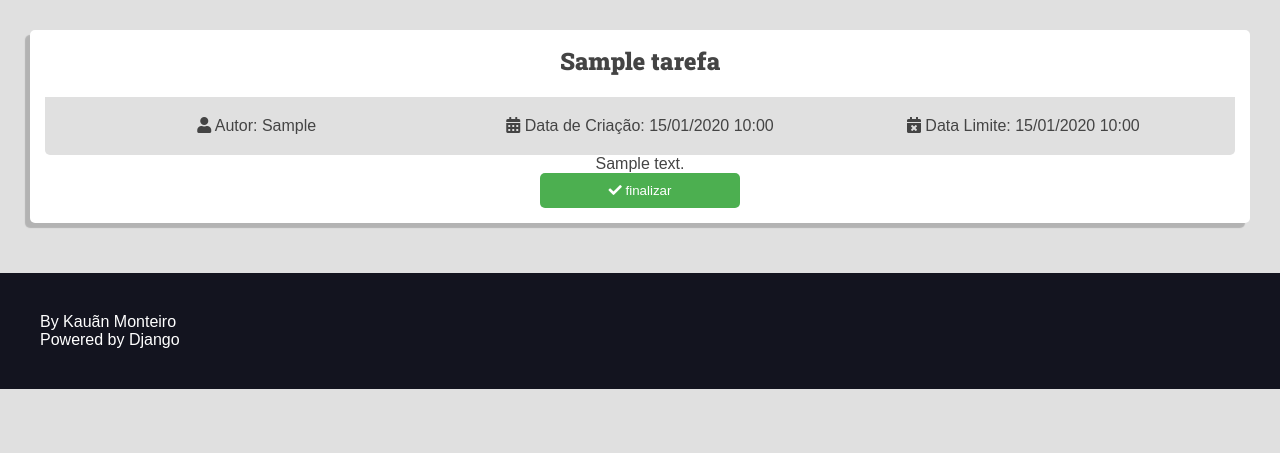
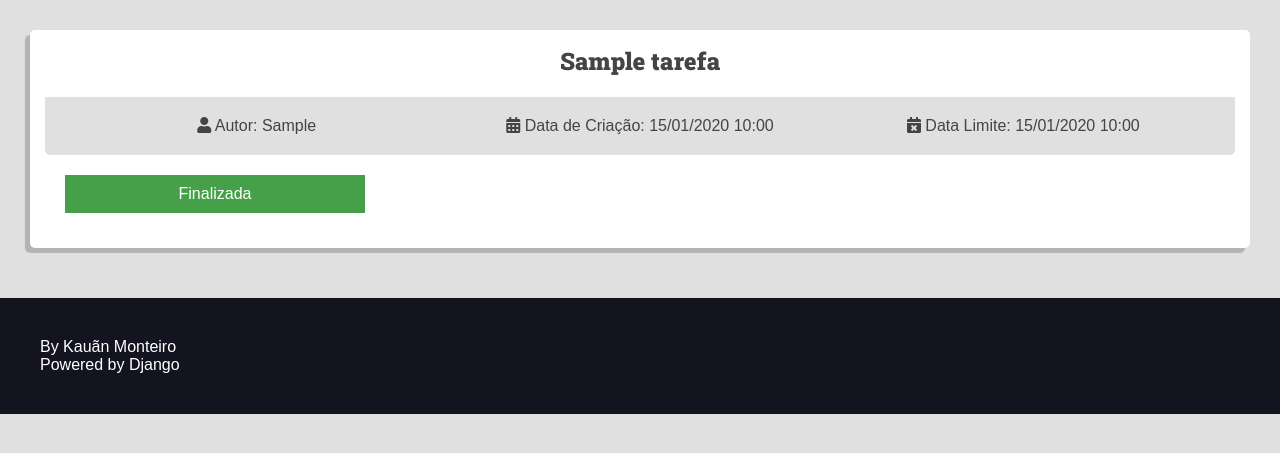
Before and after one commit to KauanMonteiro/Gerenciador_De_Tarefas, a Django app: page /tarefa/1/ in a window 1280 px wide. Shown: the part 135-588 px from the top of the page. Run offline with Django 5.2, Linux system fonts and the light colour scheme; tables that the repository leaves empty hold one stand-in row (values such as "Sample post").

Commit message:
Implementada a funcionalidade de marcar uma tarefa como concluída. Agora, ao clicar no botão 'Finalizar', a tarefa é marcada como concluída e a página é redirecionada para a lista de tarefas. Além disso, atualizado o template HTML das tarefas para exibir corretamente o status de conclusão. A mensagem 'Finalizada' agora é mostrada quando uma tarefa está marcada como concluída.

```diff
--- a/tarefas/static/tarefas/css/style.css
+++ b/tarefas/static/tarefas/css/style.css
@@ -157,7 +157,7 @@ h1, h2, h3, h4, h5, h6 {
 }
 
 .tarefa-detalhe button {
-  background-color: #4CAF50;
+  background-color: #202020;
   color: white;
   padding: 10px 0;
   border: none;
@@ -169,9 +169,19 @@ h1, h2, h3, h4, h5, h6 {
 }
 
 .tarefa-detalhe button:hover {
-  background-color: #45a049;
+  background-color: #404040;
 }
 
+.tarefa_finalizada {
+  padding: 10px 0;
+  border: none;
+  cursor: pointer;
+  width: 100%;
+  max-width: 30rem;
+  background-color: #45a049;
+  color: #ffffff;
+
+}
 @media only screen and (max-width: 768px) {
   .container {
       padding: 2rem;
--- a/tarefas/templates/tarefas/partials/tarefa.html
+++ b/tarefas/templates/tarefas/partials/tarefa.html
@@ -15,7 +15,13 @@
         </div>
     </div>
 
-
+    {% if tarefa.concluida %}
+    <footer class="tarefa-content">
+        <div class="tarefa_finalizada">
+            <span>Finalizada</span>
+        </div>
+    </footer>
+    {% else %}
     {% if is_detail_page is not True %}
     <footer class="tarefa-content">
         <div class="tarefa-detalhe">
@@ -25,10 +31,9 @@
         {% else %}
         <p>{{ tarefa.descricao }}</p>
         <div class="tarefa-detalhe">
-            <a><button><i class="fas fa-check"></i> finalizar</button></a>
+            <a href="{% url 'concluir_tarefa' tarefa.id %}"><button><i class="fas fa-check"></i> finalizar</button></a>
         </div>
     </footer>
-
     {% endif %}
-
+    {% endif %}
 </div>
--- a/tarefas/urls.py
+++ b/tarefas/urls.py
@@ -4,4 +4,5 @@ from . import views
 urlpatterns = [
     path('', views.home, name='home'),
     path('tarefa/<int:id>/', views.tarefa_detail, name='tarefa_detail'),
+    path('tarefa/<int:id>/concluir/', views.concluir_tarefa, name='concluir_tarefa'),
 ]
--- a/tarefas/views.py
+++ b/tarefas/views.py
@@ -1,10 +1,18 @@
-from django.shortcuts import render, get_object_or_404
+from django.shortcuts import render, get_object_or_404 , redirect
+from django.urls import reverse
 from .models import Tarefas
 
 def home(request):
-    tarefas_incompletas = Tarefas.objects.filter(concluida=False)
+    tarefas_incompletas = Tarefas.objects.all()
     return render(request, 'tarefas/pages/home.html', {'tarefas': tarefas_incompletas})
 
 def tarefa_detail(request, id):
     tarefa = get_object_or_404(Tarefas, pk=id)
     return render(request, 'tarefas/pages/tarefa_detalhe.html', {'tarefa': tarefa, 'is_detail_page': True})
+
+def concluir_tarefa(request, id):
+    tarefa = get_object_or_404(Tarefas, pk=id)
+    if not tarefa.concluida:
+        tarefa.concluida = True
+        tarefa.save()
+    return redirect(reverse('home'))
```
